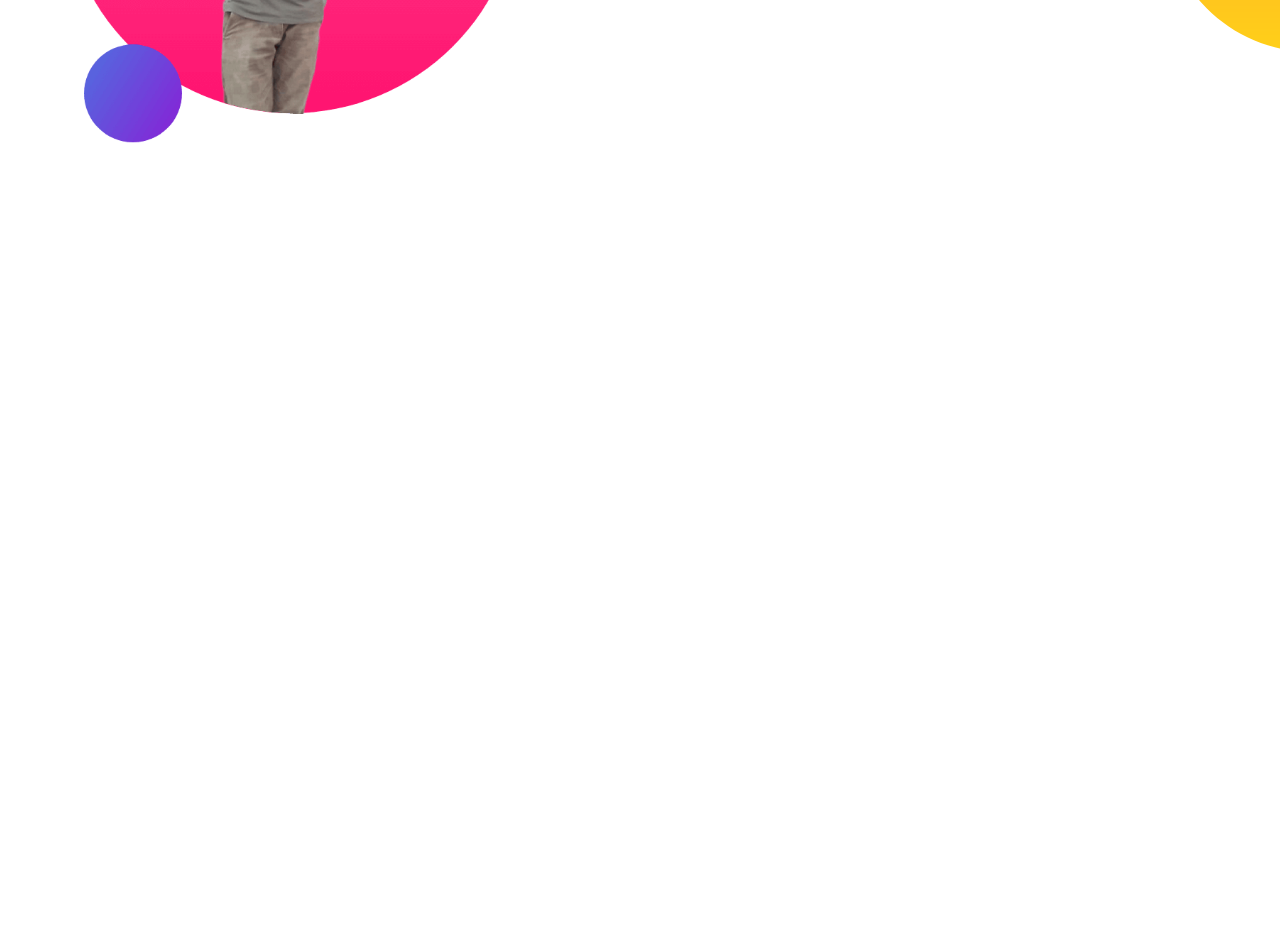
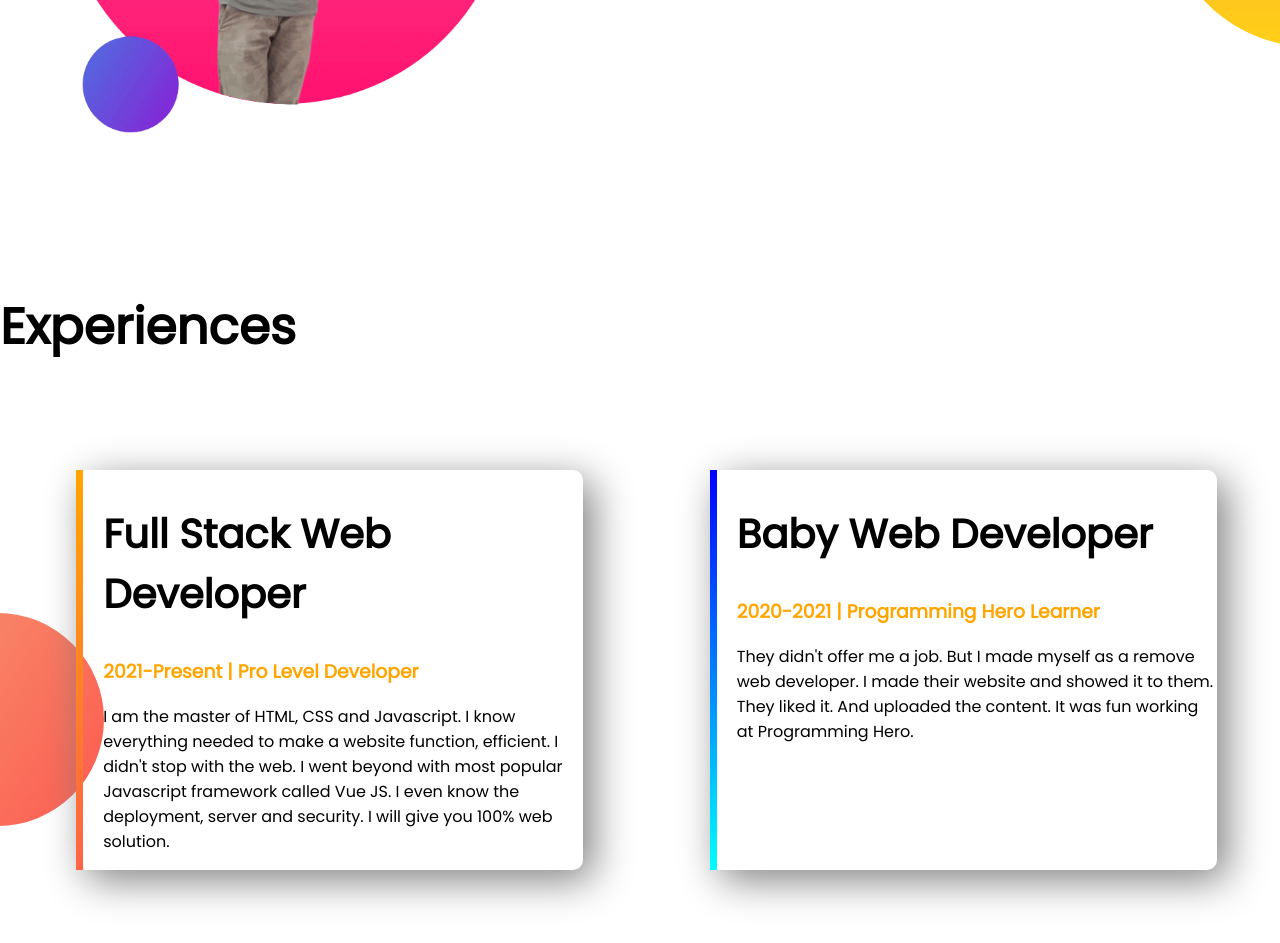
Before and after one commit to Muhammad-Alinoor/developer-portfolio, a plain HTML site: page index.html in a window 1280 px wide. Shown: the part 1007-1950 px from the top of the page. Before the commit the page ends 1307 px from the top, so only its background shows below. Drawn offline with Linux system fonts and the light colour scheme.

Commit message:
experience section added

```diff
--- a/index.html
+++ b/index.html
@@ -15,7 +15,7 @@
     <link rel="shortcut icon" href="images/logo.jpg" type="image/x-icon">
 </head>
 <body>
-    <section class="top-banner">
+    <section class="top-banner flexible-container">
         <div class="half-width">
             <h1>Welcome to</h1>
             <h1><span class="orange-color">Muhammad Alinoor</span> World</h1>
@@ -29,7 +29,7 @@
             <img src="images/alinoor1.png" alt="">
         </div>
     </section>
-    <section class="dream-big">
+    <section class="dream-big flexible-container">
         <div class="half-width">
             <img src="images/alinoor2.png" alt="">
         </div>
@@ -40,5 +40,24 @@
             <a class="link-button" target="_blank" href="https://www.linkedin.com/in/ali-noor-b314a7216/">Download Resume</a>
         </div>
     </section>
+    <section class="experience-area">
+        <h1>Experiences</h1>
+        <div class="flexible-container">
+            <div id="full-stact-dev-experience" class="experience-item">
+                <h2>Full Stack Web Developer</h2>
+                <h3 class="orange-color">2021-Present | Pro Level Developer</h3>
+                <p>
+                    I am the master of HTML, CSS and Javascript. I know everything needed to make a website function, efficient. I didn't stop with the web. I went beyond with most popular Javascript framework called Vue JS. I even know the deployment, server and security. I will give you 100% web solution.
+                </p>
+            </div>
+            <div id="baby-web-dev-experience" class="experience-item">
+                <h2>Baby Web Developer</h2>
+                <h3 class="orange-color">2020-2021 | Programming Hero Learner</h3>
+                <p>
+                    They didn't offer me a job. But I made myself as a remove web developer. I made their website and showed it to them. They liked it. And uploaded the content. It was fun working at Programming Hero.
+                </p>
+            </div>
+        </div>
+    </section>
 </body>
 </html>
--- a/style/style.css
+++ b/style/style.css
@@ -5,16 +5,20 @@ body{
 h1{
     font-size: 50px;
 }
+h2{
+    font-size: 40px;
+}
 .orange-color{
     color: orange;
 }
-section{
+.flexible-container{
     display: flex;
     padding-left: 1%;
     margin-bottom: 150px;
 }
 .half-width{
     width: 50%;
+    padding-right: 1%;
 }
 .half-width img{
     width: 80%;
@@ -39,3 +43,23 @@ a{
     background-repeat: no-repeat;
     background-position: right;
 }
+.experience-area{
+    background-image: url(../images/exp-bg.png);
+    background-repeat: no-repeat;
+    background-position:0% 75%;
+}
+.experience-item{
+    border-radius: 10px;
+    width: 40%;
+    margin:5%;
+    padding-left: 20px;
+    box-shadow: 10px 10px 40px gray;
+}
+#full-stact-dev-experience{
+    border-left: 7px solid;
+    border-image: linear-gradient(orange,tomato) 1;
+}
+#baby-web-dev-experience{
+    border-left: 7px solid;
+    border-image: linear-gradient(blue, cyan) 1;
+}
```
